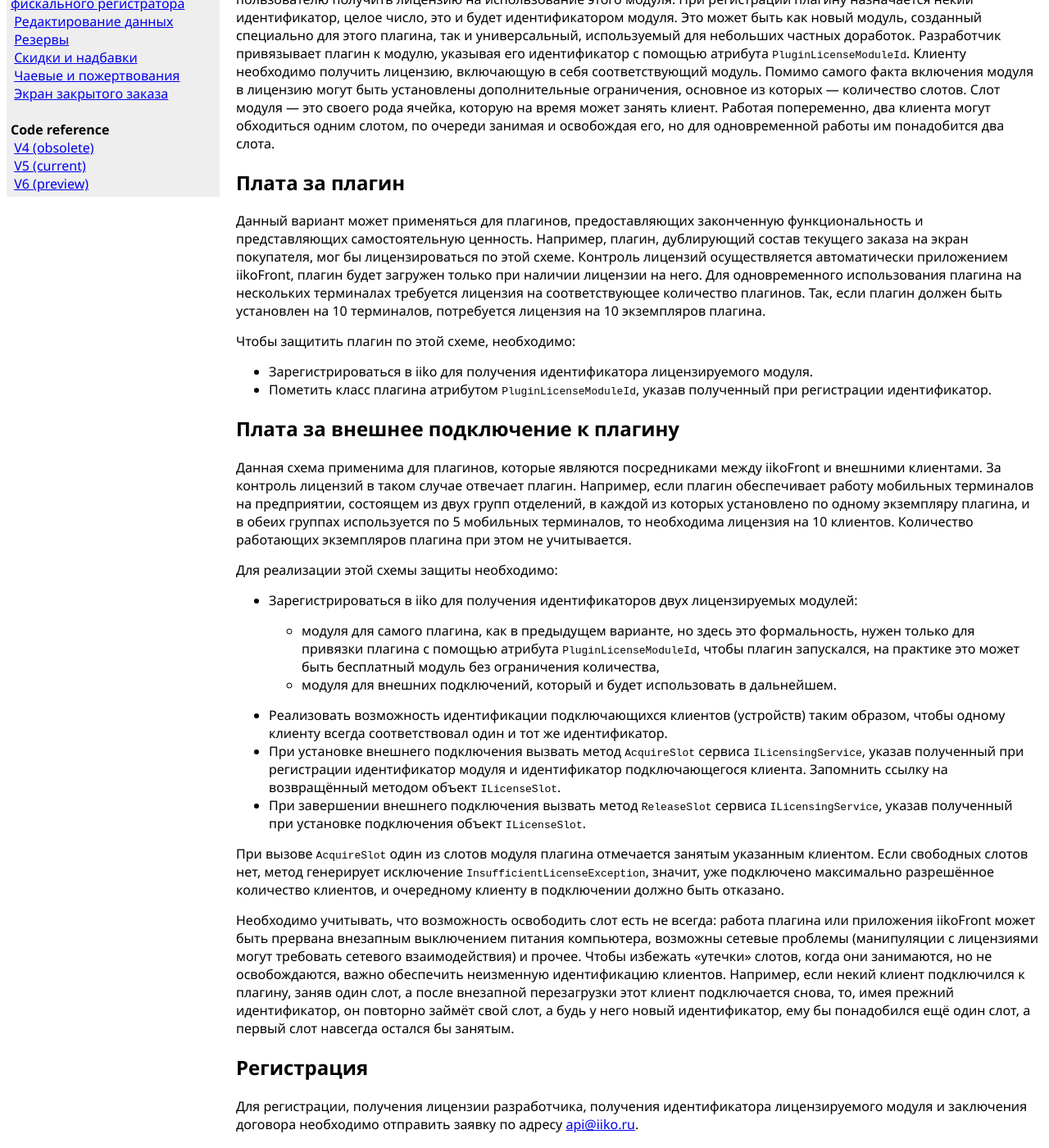
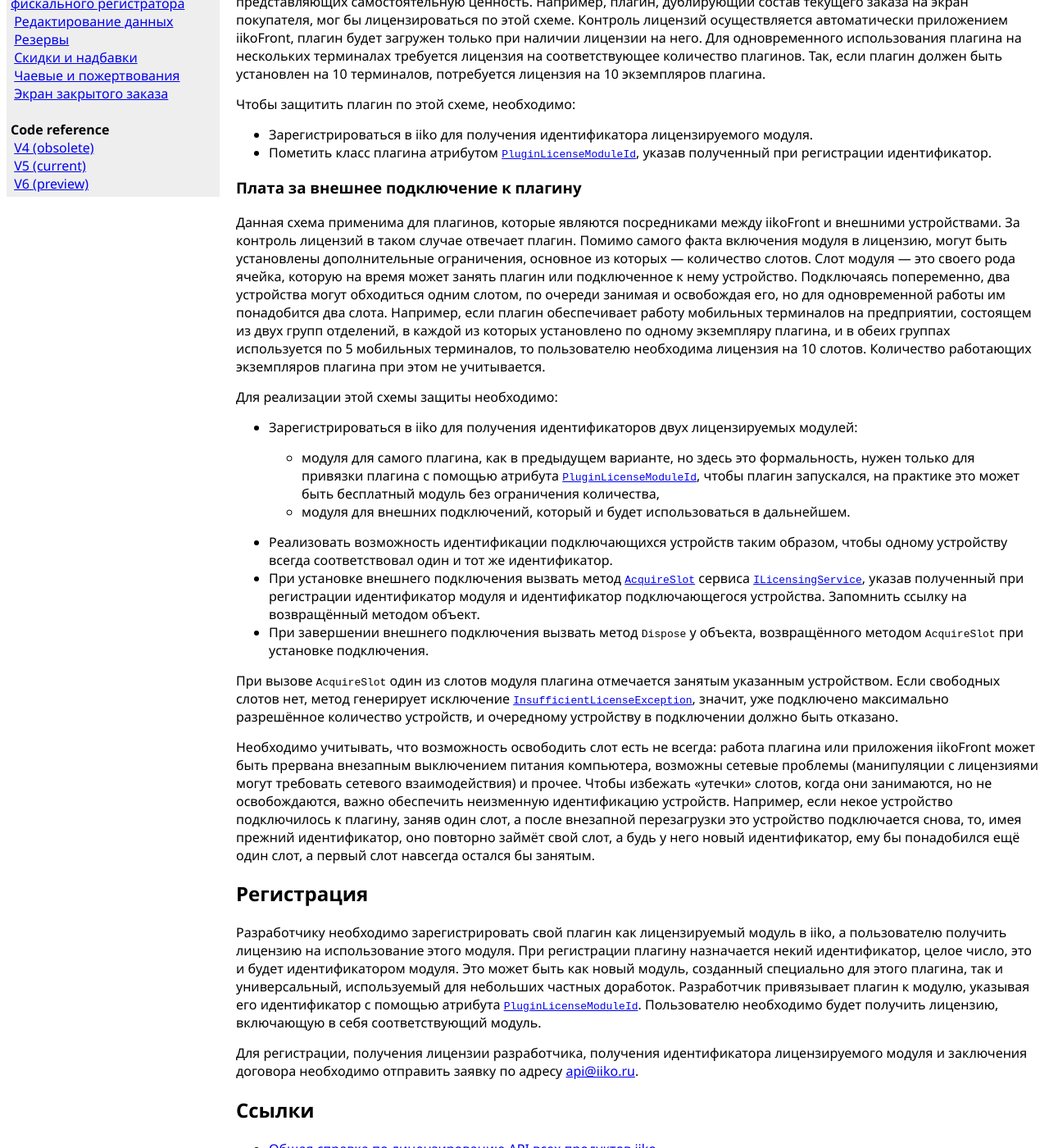
Before and after one commit to iiko/front.api.doc, a Jekyll site: the page built from v6/ru/Licensing.md, in a window 1280 px wide and 1400 px high, scrolled down 492 px. Shown: the whole window at 82% size. Built offline with Jekyll 4.4.1, drawn with Linux system fonts in a browser that asks for light colours; some of the changed text lies outside the part shown.

Commit message:
RMS-48925 Причесать и актуализировать статью о лицензировании

```diff
--- a/v6/ru/Licensing.md
+++ b/v6/ru/Licensing.md
@@ -4,43 +4,63 @@
 ---
 # Лицензирование #
 
-Лицензирование плагинов является принудительным. Прежде чем приступить к разработке плагина, необходимо получить лицензию разработчика, она позволит запустить тестовый экземпляр приложения iikoFront для разработки, отладки и тестирования плагина. Клиентам для использования готового плагина необходимо будет приобрести на него лицензию.
+Лицензирование плагинов является принудительным.
+Прежде чем приступить к разработке плагина, необходимо получить лицензию разработчика, она позволит запустить тестовый экземпляр приложения iikoFront для разработки, отладки и тестирования плагина.
+Пользователям, устанавливающим уже готовый плагин, необходимо будет приобрести на него лицензию.
 Этот механизм защищает разработчиков плагинов от их несанкционированного использования, а также позволяет компании iiko контролировать использование некоторых функций.
 
 ## Схемы лицензирования ##
 
 С технической точки зрения, есть две схемы лицензирования:
-- Плата за плагин: ограничивается количество одновременно работающих экземпляров плагина.
-- Плата за внешнее подключение к плагину: ограничивается количество одновременно работающих с плагином клиентов (устройств).
 
-Возможно совмещение обеих схем. Формально, чисто второго варианта нет, поскольку лицензия на экземпляр плагина нужна всегда, но она может быть бесплатной, и фактически клиент может платить только за внешние подключения к плагину. В любом случае, разработчику необходимо зарегистрировать свой плагин как лицензируемый модуль в iiko, а пользователю получить лицензию на использование этого модуля. При регистрации плагину назначается некий идентификатор, целое число, это и будет идентификатором модуля. Это может быть как новый модуль, созданный специально для этого плагина, так и универсальный, используемый для небольших частных доработок. Разработчик привязывает плагин к модулю, указывая его идентификатор с помощью атрибута `PluginLicenseModuleId`. Клиенту необходимо получить лицензию, включающую в себя соответствующий модуль. Помимо самого факта включения модуля в лицензию могут быть установлены дополнительные ограничения, основное из которых — количество слотов. Слот модуля — это своего рода ячейка, которую на время может занять клиент. Работая попеременно, два клиента могут обходиться одним слотом, по очереди занимая и освобождая его, но для одновременной работы им понадобится два слота.
+- Плата за экземпляр плагина: ограничивается количество одновременно работающих экземпляров плагина.
+- Плата за внешнее подключение к плагину: ограничивается количество одновременно работающих с плагином устройств.
 
-## Плата за плагин ##
+### Плата за экземпляр плагина ##
 
-Данный вариант может применяться для плагинов, предоставляющих законченную функциональность и представляющих самостоятельную ценность. Например, плагин, дублирующий состав текущего заказа на экран покупателя, мог бы лицензироваться по этой схеме. Контроль лицензий осуществляется автоматически приложением iikoFront, плагин будет загружен только при наличии лицензии на него. Для одновременного использования плагина на нескольких терминалах требуется лицензия на соответствующее количество плагинов. Так, если плагин должен быть установлен на 10 терминалов, потребуется лицензия на 10 экземпляров плагина.
+Данный вариант может применяться для плагинов, предоставляющих законченную функциональность и представляющих самостоятельную ценность.
+Например, плагин, дублирующий состав текущего заказа на экран покупателя, мог бы лицензироваться по этой схеме.
+Контроль лицензий осуществляется автоматически приложением iikoFront, плагин будет загружен только при наличии лицензии на него.
+Для одновременного использования плагина на нескольких терминалах требуется лицензия на соответствующее количество плагинов.
+Так, если плагин должен быть установлен на 10 терминалов, потребуется лицензия на 10 экземпляров плагина.
 
 Чтобы защитить плагин по этой схеме, необходимо:
 
 - Зарегистрироваться в iiko для получения идентификатора лицензируемого модуля.
-- Пометить класс плагина атрибутом `PluginLicenseModuleId`, указав полученный при регистрации идентификатор.
+- Пометить класс плагина атрибутом [`PluginLicenseModuleId`](https://iiko.github.io/front.api.sdk/v6/html/T_Resto_Front_Api_V6_Attributes_PluginLicenseModuleIdAttribute.htm), указав полученный при регистрации идентификатор.
 
-## Плата за внешнее подключение к плагину ##
-Данная схема применима для плагинов, которые являются посредниками между iikoFront и внешними клиентами. За контроль лицензий в таком случае отвечает плагин. Например, если плагин обеспечивает работу мобильных терминалов на предприятии, состоящем из двух групп отделений, в каждой из которых установлено по одному экземпляру плагина, и в обеих группах используется по 5 мобильных терминалов, то необходима лицензия на 10 клиентов. Количество работающих экземпляров плагина при этом не учитывается.
+### Плата за внешнее подключение к плагину ##
+Данная схема применима для плагинов, которые являются посредниками между iikoFront и внешними устройствами.
+За контроль лицензий в таком случае отвечает плагин.
+Помимо самого факта включения модуля в лицензию, могут быть установлены дополнительные ограничения, основное из которых — количество слотов.
+Слот модуля — это своего рода ячейка, которую на время может занять плагин или подключенное к нему устройство.
+Подключаясь попеременно, два устройства могут обходиться одним слотом, по очереди занимая и освобождая его, но для одновременной работы им понадобится два слота.
+Например, если плагин обеспечивает работу мобильных терминалов на предприятии, состоящем из двух групп отделений, в каждой из которых установлено по одному экземпляру плагина, и в обеих группах используется по 5 мобильных терминалов, то пользователю необходима лицензия на 10 слотов.
+Количество работающих экземпляров плагина при этом не учитывается.
 
 Для реализации этой схемы защиты необходимо:
 
 - Зарегистрироваться в iiko для получения идентификаторов двух лицензируемых модулей:
-    - модуля для самого плагина, как в предыдущем варианте, но здесь это формальность, нужен только для привязки плагина с помощью атрибута `PluginLicenseModuleId`, чтобы плагин запускался, на практике это может быть бесплатный модуль без ограничения количества,
-    - модуля для внешних подключений, который и будет использовать в дальнейшем.
-- Реализовать возможность идентификации подключающихся клиентов (устройств) таким образом, чтобы одному клиенту всегда соответствовал один и тот же идентификатор.
-- При установке внешнего подключения вызвать метод `AcquireSlot` сервиса `ILicensingService`, указав полученный при регистрации идентификатор модуля и идентификатор подключающегося клиента. Запомнить ссылку на возвращённый методом объект `ILicenseSlot`.
-- При завершении внешнего подключения вызвать метод `ReleaseSlot` сервиса `ILicensingService`, указав полученный при установке подключения объект `ILicenseSlot`.
+    - модуля для самого плагина, как в предыдущем варианте, но здесь это формальность, нужен только для привязки плагина с помощью атрибута [`PluginLicenseModuleId`](https://iiko.github.io/front.api.sdk/v6/html/T_Resto_Front_Api_V6_Attributes_PluginLicenseModuleIdAttribute.htm), чтобы плагин запускался, на практике это может быть бесплатный модуль без ограничения количества,
+    - модуля для внешних подключений, который и будет использоваться в дальнейшем.
+- Реализовать возможность идентификации подключающихся устройств таким образом, чтобы одному устройству всегда соответствовал один и тот же идентификатор.
+- При установке внешнего подключения вызвать метод [`AcquireSlot`](https://iiko.github.io/front.api.sdk/v6/html/M_Resto_Front_Api_V6_ILicensingService_AcquireSlot.htm) сервиса [`ILicensingService`](https://iiko.github.io/front.api.sdk/v6/html/T_Resto_Front_Api_V6_ILicensingService.htm), указав полученный при регистрации идентификатор модуля и идентификатор подключающегося устройства. Запомнить ссылку на возвращённый методом объект.
+- При завершении внешнего подключения вызвать метод `Dispose` у объекта, возвращённого методом `AcquireSlot` при установке подключения.
 
-При вызове `AcquireSlot` один из слотов модуля плагина отмечается занятым указанным клиентом. Если свободных слотов нет, метод генерирует исключение `InsufficientLicenseException`, значит, уже подключено максимально разрешённое количество клиентов, и очередному клиенту в подключении должно быть отказано.
+При вызове `AcquireSlot` один из слотов модуля плагина отмечается занятым указанным устройством.
+Если свободных слотов нет, метод генерирует исключение [`InsufficientLicenseException`](https://iiko.github.io/front.api.sdk/v6/html/T_Resto_Front_Api_V6_Exceptions_InsufficientLicenseException.htm), значит, уже подключено максимально разрешённое количество устройств, и очередному устройству в подключении должно быть отказано.
 
-Необходимо учитывать, что возможность освободить слот есть не всегда: работа плагина или приложения iikoFront может быть прервана внезапным выключением питания компьютера, возможны сетевые проблемы (манипуляции с лицензиями могут требовать сетевого взаимодействия) и прочее. Чтобы избежать «утечки» слотов, когда они занимаются, но не освобождаются, важно обеспечить неизменную идентификацию клиентов. Например, если некий клиент подключился к плагину, заняв один слот, а после внезапной перезагрузки этот клиент подключается снова, то, имея прежний идентификатор, он повторно займёт свой слот, а будь у него новый идентификатор, ему бы понадобился ещё один слот, а первый слот навсегда остался бы занятым.
+Необходимо учитывать, что возможность освободить слот есть не всегда: работа плагина или приложения iikoFront может быть прервана внезапным выключением питания компьютера, возможны сетевые проблемы (манипуляции с лицензиями могут требовать сетевого взаимодействия) и прочее.
+Чтобы избежать «утечки» слотов, когда они занимаются, но не освобождаются, важно обеспечить неизменную идентификацию устройств.
+Например, если некое устройство подключилось к плагину, заняв один слот, а после внезапной перезагрузки это устройство подключается снова, то, имея прежний идентификатор, оно повторно займёт свой слот, а будь у него новый идентификатор, ему бы понадобился ещё один слот, а первый слот навсегда остался бы занятым.
 
 ## Регистрация ##
+Разработчику необходимо зарегистрировать свой плагин как лицензируемый модуль в iiko, а пользователю получить лицензию на использование этого модуля.
+При регистрации плагину назначается некий идентификатор, целое число, это и будет идентификатором модуля.
+Это может быть как новый модуль, созданный специально для этого плагина, так и универсальный, используемый для небольших частных доработок.
+Разработчик привязывает плагин к модулю, указывая его идентификатор с помощью атрибута [`PluginLicenseModuleId`](https://iiko.github.io/front.api.sdk/v6/html/T_Resto_Front_Api_V6_Attributes_PluginLicenseModuleIdAttribute.htm).
+Пользователю необходимо будет получить лицензию, включающую в себя соответствующий модуль.
+
 Для регистрации, получения лицензии разработчика, получения идентификатора лицензируемого модуля и заключения договора необходимо отправить заявку по адресу [api@iiko.ru](mailto:api@iiko.ru).
 
 ## Ссылки ##
```
